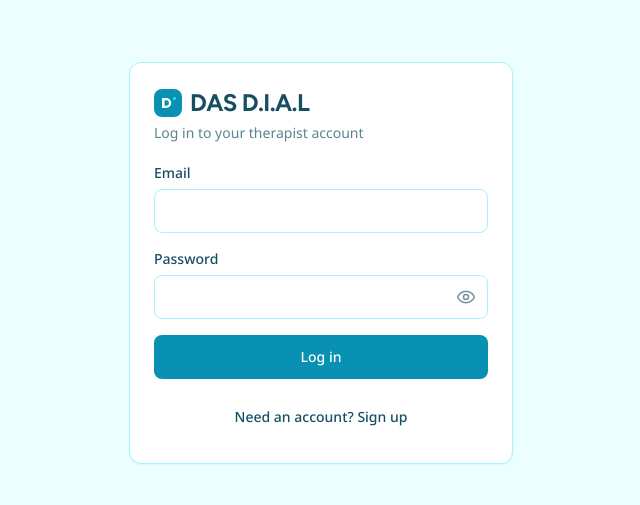
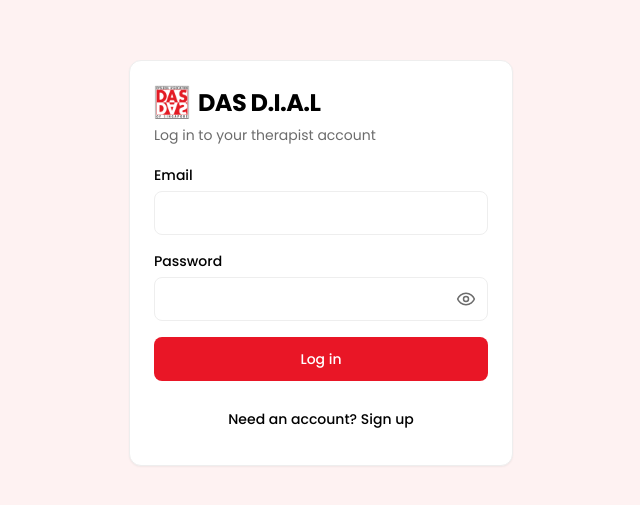
Before and after one commit to clifftonowen/DAS-DIAL-Subsystems, a React (Vite) app in the folder frontend/: page / in a window 1280 px wide. Shown: the part 137-642 px from the top of the page, without its empty margins (319-959 px from the left). Built offline with nearby package versions, Linux system fonts and the light colour scheme; no server answers.

Commit message:
feat: redesign the UI to match DAS original website

```diff
--- a/frontend/index.html
+++ b/frontend/index.html
@@ -4,10 +4,11 @@
     <meta charset="UTF-8" />
     <meta name="viewport" content="width=device-width, initial-scale=1" />
     <title>DAS D.I.A.L</title>
+    <link rel="icon" href="/das-logo.png" />
     <link rel="preconnect" href="https://fonts.googleapis.com" />
     <link rel="preconnect" href="https://fonts.gstatic.com" crossorigin />
     <link
-      href="https://fonts.googleapis.com/css2?family=Figtree:wght@500;600;700&family=Noto+Sans:wght@400;500;600&display=swap"
+      href="https://fonts.googleapis.com/css2?family=Poppins:wght@400;500;600;700&display=swap"
       rel="stylesheet"
     />
   </head>
--- a/frontend/src/components/Brand.jsx
+++ b/frontend/src/components/Brand.jsx
@@ -1,22 +1,9 @@
 export default function Brand({ size = "md" }) {
   const text = size === "lg" ? "text-2xl" : "text-lg";
+  const mark = size === "lg" ? "h-9 w-9" : "h-7 w-7";
   return (
     <div className="flex items-center gap-2">
-      <svg
-        width="28"
-        height="28"
-        viewBox="0 0 28 28"
-        fill="none"
-        aria-hidden="true"
-        className="shrink-0"
-      >
-        <rect width="28" height="28" rx="8" className="fill-brand-primary" />
-        <path
-          d="M8 19V9h4.2a5 5 0 0 1 0 10H8Zm2.6-2.3h1.6a2.7 2.7 0 0 0 0-5.4h-1.6v5.4Z"
-          className="fill-brand-on-primary"
-        />
-        <circle cx="20.5" cy="9.5" r="1.8" className="fill-brand-secondary" />
-      </svg>
+      <img src="/das-logo.png" alt="" className={`shrink-0 object-contain ${mark}`} />
       <span className={`font-display font-bold tracking-tight text-brand-fg ${text}`}>
         DAS D.I.A.L
       </span>
--- a/frontend/src/components/Button.jsx
+++ b/frontend/src/components/Button.jsx
@@ -1,6 +1,6 @@
 const variants = {
   primary:
-    "bg-brand-primary text-brand-on-primary hover:bg-brand-fg disabled:hover:bg-brand-primary",
+    "bg-brand-primary text-brand-on-primary hover:bg-brand-primary-hover disabled:hover:bg-brand-primary",
   secondary:
     "bg-brand-muted text-brand-fg hover:bg-brand-border disabled:hover:bg-brand-muted",
   ghost:
--- a/frontend/src/views/AuthView.jsx
+++ b/frontend/src/views/AuthView.jsx
@@ -43,7 +43,7 @@ export default function AuthView({ onAuthed }) {
       <Card className="w-full max-w-sm space-y-5 p-6">
         <div className="space-y-1">
           <Brand size="lg" />
-          <p className="text-sm text-brand-fg/70">
+          <p className="text-sm text-brand-fg-muted">
             {mode === "login" ? "Log in to your therapist account" : "Create a therapist account"}
           </p>
         </div>
@@ -85,7 +85,7 @@ export default function AuthView({ onAuthed }) {
                 type="button"
                 onClick={() => setShowPassword((s) => !s)}
                 aria-label={showPassword ? "Hide password" : "Show password"}
-                className="absolute inset-y-0 right-0 flex w-11 items-center justify-center text-brand-fg/60
+                className="absolute inset-y-0 right-0 flex w-11 items-center justify-center text-brand-fg-muted
                   hover:text-brand-fg focus-visible:outline-none focus-visible:ring-4 focus-visible:ring-brand-ring/40 rounded-lg cursor-pointer"
               >
                 {showPassword ? (
@@ -110,7 +110,7 @@ export default function AuthView({ onAuthed }) {
             </p>
           )}
           {notice && (
-            <p role="status" className="text-sm font-medium text-brand-accent">
+            <p role="status" className="text-sm font-medium text-brand-success">
               {notice}
             </p>
           )}
--- a/frontend/src/views/Dashboard.jsx
+++ b/frontend/src/views/Dashboard.jsx
@@ -46,13 +46,13 @@ export default function Dashboard() {
       <main className="mx-auto max-w-4xl space-y-6 p-6">
         <div>
           <h1 className="font-display text-2xl font-bold text-brand-fg">Learners</h1>
-          <p className="text-sm text-brand-fg/70">
+          <p className="text-sm text-brand-fg-muted">
             {loading ? "Loading…" : `${learners.length} learner${learners.length === 1 ? "" : "s"}`}
           </p>
         </div>
 
         {err && (
-          <Card role="alert" className="border-brand-destructive/40 bg-red-50 text-brand-destructive">
+          <Card role="alert" className="border-brand-destructive/40 bg-brand-bg text-brand-destructive">
             {err}
           </Card>
         )}
@@ -66,7 +66,7 @@ export default function Dashboard() {
         )}
 
         {!loading && !err && learners.length === 0 && (
-          <Card className="text-center text-brand-fg/70">
+          <Card className="text-center text-brand-fg-muted">
             No learners yet. Seed the DB or upload assessments.
           </Card>
         )}
@@ -77,12 +77,12 @@ export default function Dashboard() {
               <Card key={l.id} className="flex flex-wrap items-center justify-between gap-3">
                 <div>
                   <p className="font-medium text-brand-fg">{l.pseudonym}</p>
-                  <span className="inline-block rounded-full bg-brand-muted px-2 py-0.5 text-xs font-medium text-brand-fg/70">
+                  <span className="inline-block rounded-full bg-brand-muted px-2 py-0.5 text-xs font-medium text-brand-fg-muted">
                     {l.band_level}
                   </span>
                 </div>
                 <div className="flex flex-wrap items-center gap-2">
-                  <span className="text-xs font-medium text-brand-fg/50">Coming soon</span>
+                  <span className="text-xs font-medium text-brand-fg-muted">Coming soon</span>
                   <Button
                     variant="secondary"
                     disabled
--- a/frontend/tailwind.config.js
+++ b/frontend/tailwind.config.js
@@ -5,21 +5,23 @@ export default {
     extend: {
       colors: {
         brand: {
-          primary: "#0891B2",
+          primary: "#E91626",
+          "primary-hover": "#C22933",
           "on-primary": "#FFFFFF",
-          secondary: "#22D3EE",
-          accent: "#059669",
-          bg: "#ECFEFF",
-          fg: "#164E63",
-          muted: "#E8F1F6",
-          border: "#A5F3FC",
-          destructive: "#DC2626",
-          ring: "#0891B2",
+          accent: "#F8B508",
+          success: "#15803D",
+          bg: "#FEF2F2",
+          fg: "#000000",
+          "fg-muted": "#6C6C6C",
+          muted: "#F5F6F8",
+          border: "#EEEEEE",
+          destructive: "#78050D",
+          ring: "#E91626",
         },
       },
       fontFamily: {
-        display: ["Figtree", "system-ui", "sans-serif"],
-        sans: ["Noto Sans", "system-ui", "sans-serif"],
+        display: ["Poppins", "system-ui", "sans-serif"],
+        sans: ["Poppins", "system-ui", "sans-serif"],
       },
     },
   },
```
Also changed, not shown: frontend/public/das-logo.png (added).
